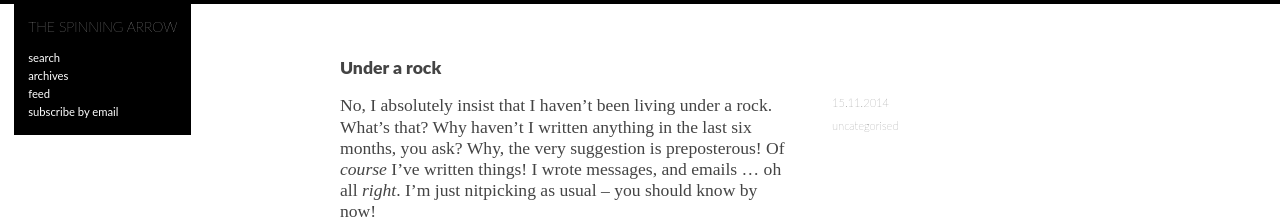
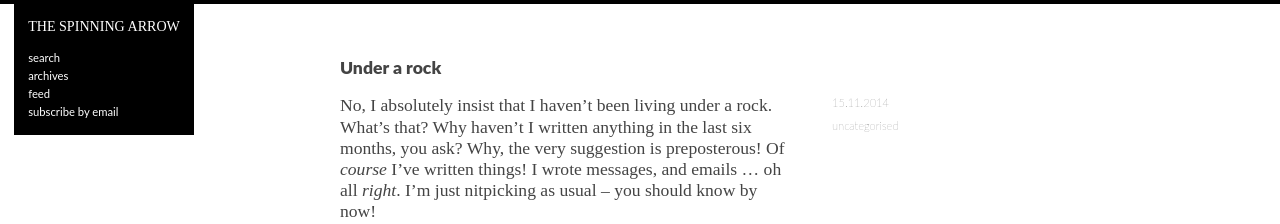
Before and after one commit to spinningarrow/blog.sahil.me, a Jekyll site: the page built from index.html, in a window 1280 px wide. Shown: the top 224 px of the page. Built offline with Jekyll 4.4.1, drawn with Linux system fonts in a browser that asks for light colours.

Commit message:
[style] Some more (temporary?) changes

```diff
--- a/_includes/post2.html
+++ b/_includes/post2.html
@@ -1,6 +1,6 @@
 <article class="post">
 	<header>
-		<h1>{{ include.post.title }}</h1>
+		<h1><a href="{{ include.post.url }}">{{ include.post.title }}</a></h1>
 		<div class="post-meta">
 			<ul>
 				<li><time datetime="{{ include.post.date }}">{{ include.post.date | date: "%e.%m.%Y" }}</time></li>
--- a/_layouts/default2.html
+++ b/_layouts/default2.html
@@ -3,14 +3,14 @@
 	{% include head.html %}
 
 	<body>
-		<header class="header-main">
-			<h1 class="title-main">
+		<header class="site-header">
+			<h1>
 				<a href="/">{{ site.title }}</a>
 			</h1>
 
 			<!--<p class="description-main">{{ site.description }}</p>-->
 
-			<nav class="nav-main">
+			<nav>
 				<ul>
 					<li><a href="//www.google.com/search?q=site%3Ablog.sahil.me">Search</a></li>
 					<li><a href="/archives/">Archives</a></li>
@@ -26,9 +26,6 @@
 		</div>
 		<!-- End main content -->
 
-		<footer class="footer-main">
-			☁︎
-		</footer>
-
+		<footer class="site-footer">☁︎</footer>
 	</body>
 </html>
--- a/assets/css/styles.css
+++ b/assets/css/styles.css
@@ -1,19 +1,14 @@
+/* General */
+
 html {
 	border-top: 4px solid;
 }
 
 body {
-	/* border-top: 4px solid; */
-	/* text-transform: lowercase; */
-	/* font-family: 'Gentium Basic'; */
-	font-family:  'Source Sans Pro';
-	/* font-size: 14px; */
 	width: 600px;
 	margin: 0 auto;
-	/* font-family: 'pt sans'; */
 	font-family: lato;
 	color: #444;
-	/* font-family: 'gentium basic'; */
 	font-size: 1.1em;
 	margin-top: 3em;
 }
@@ -22,19 +17,19 @@
 	font-size: 1em;
 }
 
-.header-main {
-	/* margin-bottom: 3em; */
-	/* margin-top: 3em; */
+/* Header */
+
+.site-header {
 	font-size: 0.8em;
 	position: absolute;
-	/* top: 40%; */
 	left: 1em;
 	top: 4px;
 	background: black;
 	padding: 1em;
 }
 
-.header-main h1 {
+.site-header h1 {
+	font-family: source code pro;
 	font-size: 1em;
 	text-transform: uppercase;
 	font-weight: 100;
@@ -43,32 +38,34 @@
 	margin-top: 0;
 }
 
-.header-main a[href] {
+.site-header a[href] {
 	text-decoration: none;
 	color: white;
 }
 
-nav {
+/* Footer */
+
+.site-footer {
+	margin-bottom: 3em;
+	text-align: center;
+}
+
+/* Navigation */
+
+.site-header nav {
 	font-size: 0.8em;
 	text-transform: lowercase;
 	line-height: 1.6;
 }
 
-nav ul {
+.site-header nav ul {
 	list-style: none;
 	padding: 0;
 	margin-top: 0;
 	margin-bottom: 0;
 }
 
-nav ul li {
-	/* display: inline-block; */
-	/* margin-right: 1em; */
-}
-
-.content-main {
-	/* margin-top: 3em; */
-}
+/* Posts */
 
 .post {
 	margin-bottom: 3em;
@@ -76,6 +73,15 @@
 
 .post h1 {
 	font-weight: 900;
+}
+
+.post h1 a {
+	color: #444;
+	text-decoration: none;
+}
+
+.post h1 a:hover {
+	color: #999
 }
 
 .post-body {
@@ -90,12 +96,7 @@
 	float: right;
 	padding-left: 30px;
 	width: 23%;
-	/* border-top: 1px dashed #ccc; */
-	/* padding-top: 10px; */
-	/* border-bottom: 1px dashed #ccc; */
-	/* padding-bottom: 10px; */
 	font-weight: 200;
-	/* margin-top: 2px; */
 }
 
 .post-meta ul {
@@ -104,8 +105,3 @@
 	padding: 0;
 	line-height: 2;
 }
-
-footer {
-	margin-bottom: 3em;
-	text-align: center;
-}
```
Lines whose indentation alone changed are shown as unchanged.
